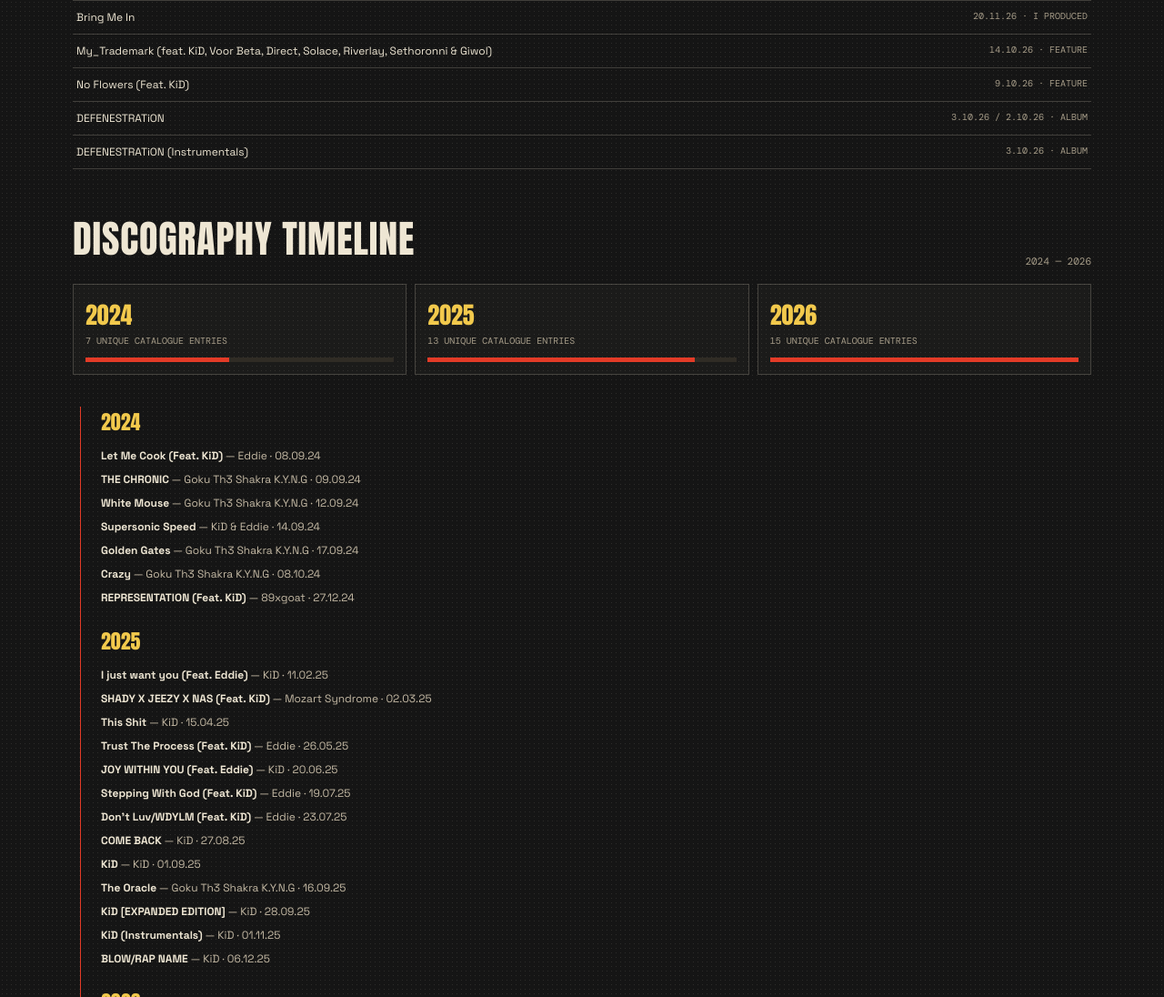
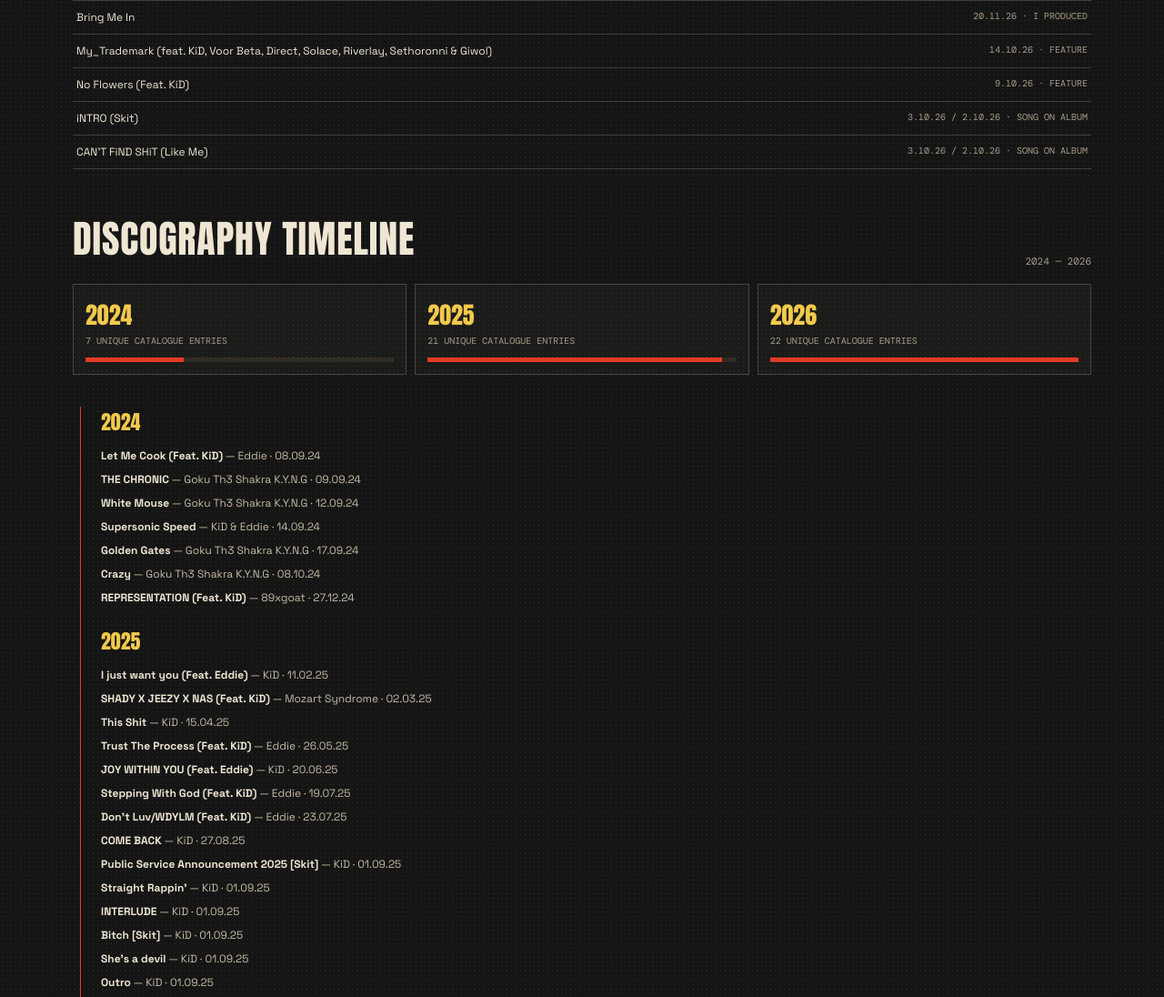
Before and after one commit to Thekidsweird/KiD-songs, a plain HTML site: page index.html in a window 1280 px wide. Shown: the part 8220-9316 px from the top of the page at 91% size. Drawn offline with nearby package versions, Linux system fonts and the light colour scheme.

Commit message:
Add files via upload

```diff
--- a/index.html
+++ b/index.html
@@ -500,12 +500,12 @@ rankedProducers.forEach(([name,count],i)=>{
  const total=document.createElement('span');total.className='rank-count';total.textContent=count;
  row.append(num,label,track,total);producerRankings.append(row);
 });
-const recent=[...uniqueSongs([...entries].sort((a,b)=>dateKey(b)-dateKey(a)))].slice(0,5);
+const recent=[...uniqueSongs([...allSongs].sort((a,b)=>dateKey(b)-dateKey(a)))].slice(0,5);
 const recentList=document.getElementById('recent-list');
 recent.forEach(e=>{const line=document.createElement('div');line.className='recent-item';const t=document.createElement('button');t.className='title-link';t.textContent=e.title;t.onclick=()=>showDetail(e);const d=document.createElement('span');d.textContent=e.date+' · '+label[e.type];line.append(t,d);recentList.append(line)});
 // Discography map: year-by-year catalogue activity, with each year linking to its filter.
 const discographyMap=document.getElementById('discography-map');
-const yearCounts=years.map(y=>({year:y,count:uniqueSongs(entries.filter(e=>yearOf(e)===y)).length}));
+const yearCounts=years.map(y=>({year:y,count:uniqueSongs(allSongs.filter(e=>yearOf(e)===y)).length}));
 const maxYearCount=Math.max(1,...yearCounts.map(x=>x.count));
 yearCounts.forEach(({year,count})=>{
  const b=document.createElement('button');b.className='map-year';
@@ -517,7 +517,7 @@ yearCounts.forEach(({year,count})=>{
 });
 const timeline=document.getElementById('timeline-list');
 years.forEach(y=>{const heading=document.createElement('div');heading.className='timeline-year';heading.textContent=y;timeline.append(heading);
- uniqueSongs(entries.filter(e=>yearOf(e)===y)).sort((a,b)=>dateKey(a)-dateKey(b)).forEach(e=>{const item=document.createElement('div');item.className='timeline-item';const b=document.createElement('b');b.textContent=e.title;item.append(b,document.createTextNode(' — '+e.artist+' · '+e.date));timeline.append(item)});
+ uniqueSongs(allSongs.filter(e=>yearOf(e)===y)).sort((a,b)=>dateKey(a)-dateKey(b)).forEach(e=>{const item=document.createElement('div');item.className='timeline-item';const b=document.createElement('b');b.textContent=e.title;item.append(b,document.createTextNode(' — '+e.artist+' · '+e.date));timeline.append(item)});
 });
 document.getElementById('random-entry').onclick=()=>{const e=entries[Math.floor(Math.random()*entries.length)];showDetail(e)};
 document.getElementById('show-recent').onclick=()=>document.getElementById('recent-list').scrollIntoView({behavior:'smooth'});
```
